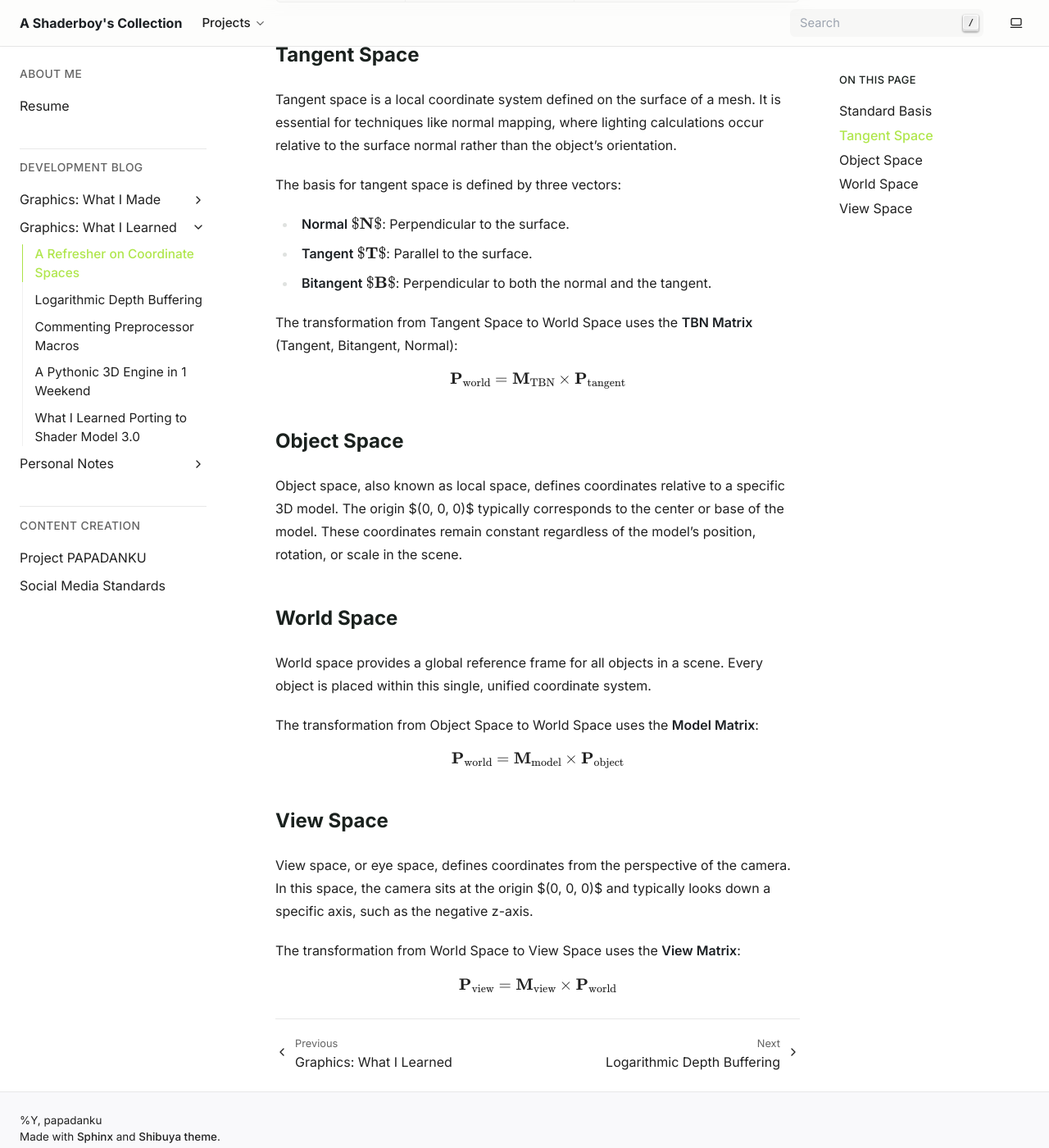
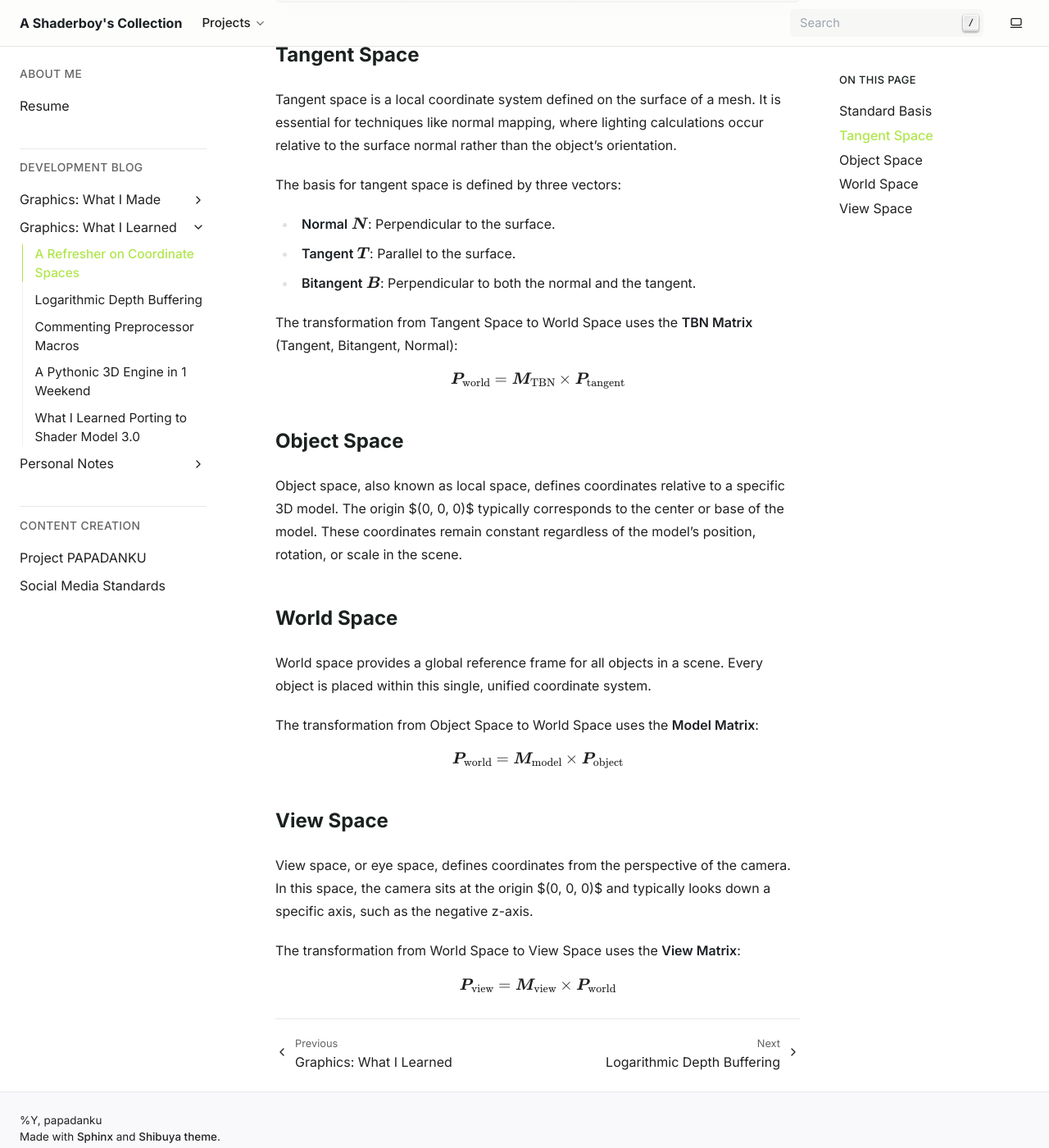
Before and after one commit to papadanku/papadanku.github.io, a Sphinx documentation site: the page built from doc/blog/learned/coordinatespaces.rst, in a window 1280 px wide and 1400 px high, scrolled down 692 px. Shown: the whole window at 82% size. Built offline with Sphinx 7.4.7, drawn with Linux system fonts in a browser that asks for light colours; some of the changed text lies outside the part shown.

Commit message:
Revise math LaTeX in learned/coordinatespaces.rst - Fix $...$ syntax and standardize \\mathbf to \\boldsymbol

```diff
--- a/doc/blog/learned/coordinatespaces.rst
+++ b/doc/blog/learned/coordinatespaces.rst
@@ -7,9 +7,9 @@ Standard Basis
 
 Defines the directions of the x-axis, y-axis, and z-axis:
 
-- :math:`\mathbf{e}_x = (1, 0, 0)`
-- :math:`\mathbf{e}_y = (0, 1, 0)`
-- :math:`\mathbf{e}_z = (0, 0, 1)`
+- :math:`\boldsymbol{e}_x = (1, 0, 0)`
+- :math:`\boldsymbol{e}_y = (0, 1, 0)`
+- :math:`\boldsymbol{e}_z = (0, 0, 1)`
 
 .. list-table:: Coordinate Spaces Overview
    :header-rows: 1
@@ -37,15 +37,15 @@ Tangent space is a local coordinate system defined on the surface of a mesh. It
 
 The basis for tangent space is defined by three vectors:
 
-- **Normal** :math:`$\mathbf{N}$`: Perpendicular to the surface.
-- **Tangent** :math:`$\mathbf{T}$`: Parallel to the surface.
-- **Bitangent** :math:`$\mathbf{B}$`: Perpendicular to both the normal and the tangent.
+- **Normal** :math:`\boldsymbol{N}`: Perpendicular to the surface.
+- **Tangent** :math:`\boldsymbol{T}`: Parallel to the surface.
+- **Bitangent** :math:`\boldsymbol{B}`: Perpendicular to both the normal and the tangent.
 
 The transformation from Tangent Space to World Space uses the **TBN Matrix** (Tangent, Bitangent, Normal):
 
 .. math::
 
-   \mathbf{P}_{\text{world}} = \mathbf{M}_{\text{TBN}} \times \mathbf{P}_{\text{tangent}}
+   \boldsymbol{P}_{\mathrm{world}} = \boldsymbol{M}_{\mathrm{TBN}} \times \boldsymbol{P}_{\mathrm{tangent}}
 
 Object Space
 ------------
@@ -62,7 +62,7 @@ The transformation from Object Space to World Space uses the **Model Matrix**:
 
 .. math::
 
-   \mathbf{P}_{\text{world}} = \mathbf{M}_{\text{model}} \times \mathbf{P}_{\text{object}}
+   \boldsymbol{P}_{\mathrm{world}} = \boldsymbol{M}_{\mathrm{model}} \times \boldsymbol{P}_{\mathrm{object}}
 
 View Space
 ----------
@@ -73,4 +73,4 @@ The transformation from World Space to View Space uses the **View Matrix**:
 
 .. math::
 
-   \mathbf{P}_{\text{view}} = \mathbf{M}_{\text{view}} \times \mathbf{P}_{\text{world}}
+   \boldsymbol{P}_{\mathrm{view}} = \boldsymbol{M}_{\mathrm{view}} \times \boldsymbol{P}_{\mathrm{world}}
```
